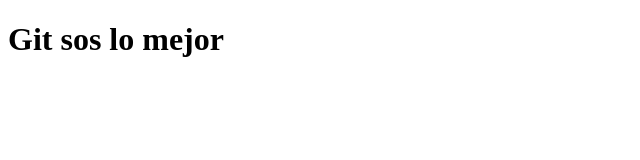
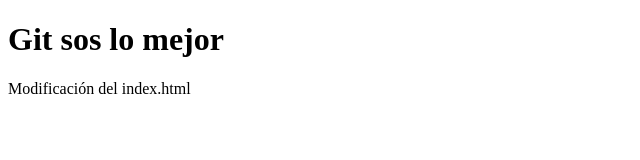
Before and after one commit to Laug0131/ejemplo-clase-3-NUCBA, a plain HTML site: page index.html in a window 1280 px wide. Shown: the whole page, without its empty margins (0-640 px from the left). Drawn offline with Linux system fonts and the light colour scheme.

Commit message:
Add content

```diff
--- a/index.html
+++ b/index.html
@@ -9,6 +9,7 @@
 
 <body>
     <h1>Git sos lo mejor</h1>
+    <p>Modificación del index.html</p>
 </body>
 
 </html>
```
